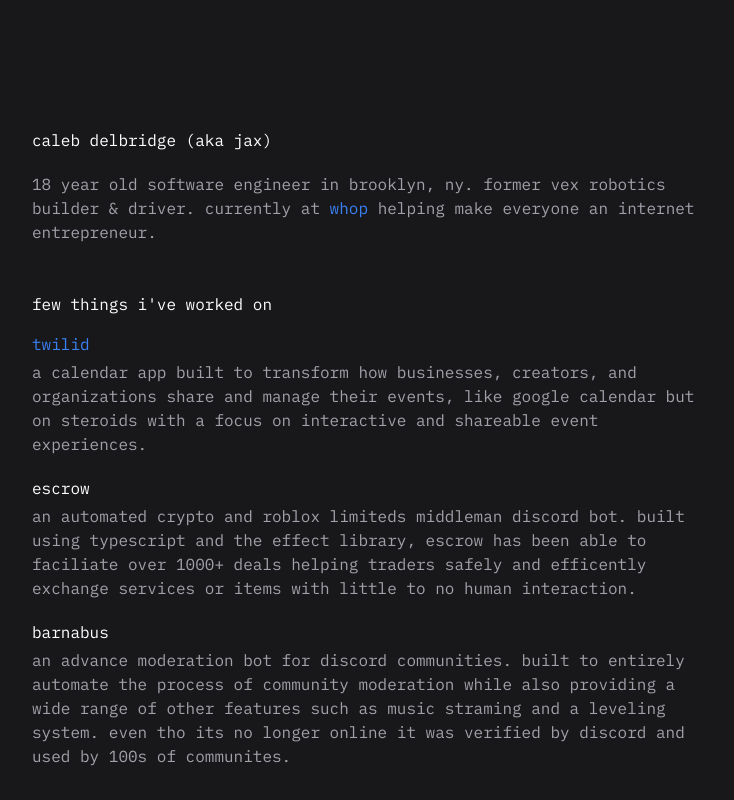
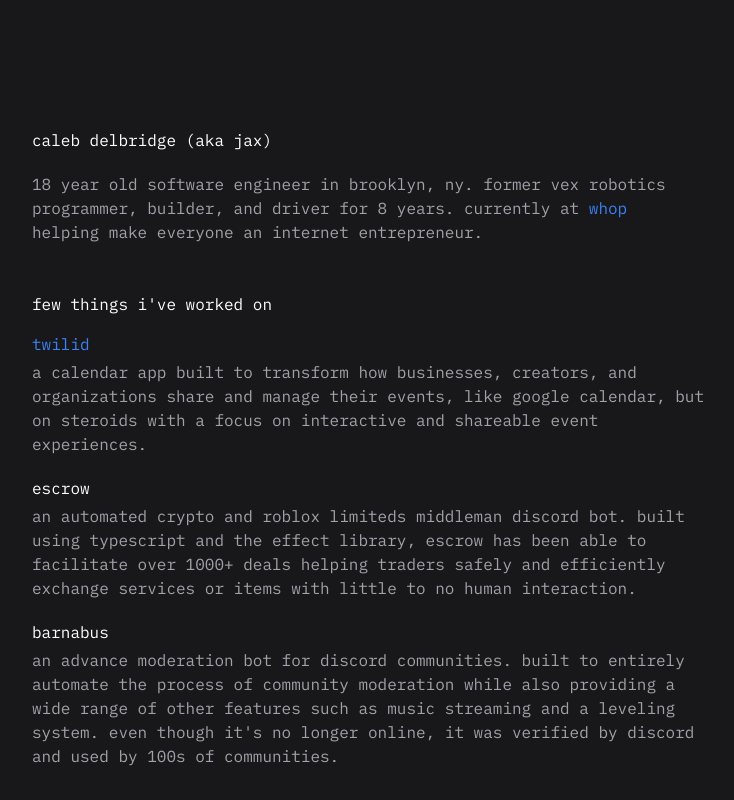
Before and after one commit to Jaxenormus/my-website, an Astro site: page / in a window 1280 px wide. Shown: the top 800 px of the page, without its empty margins (272-1006 px from the left). Built offline with nearby package versions, Linux system fonts and the light colour scheme; Astro itself is replaced by a stand-in of ours.

Commit message:
improve copy

```diff
--- a/src/pages/index.astro
+++ b/src/pages/index.astro
@@ -56,25 +56,28 @@
     <div class="space-y-5">
       <h1>caleb delbridge (aka jax)</h1>
       <p class="text-zinc-400">
-        {age} year old software engineer in brooklyn, ny. former vex robotics
-        builder & driver. currently at <Link href="https://whop.com">whop</Link>
-         helping make everyone an internet entrepreneur.
+        <span
+          >{age} year old software engineer in brooklyn, ny. former vex robotics
+          programmer, builder, and driver for 8 years. currently at</span
+        >
+        <Link href="https://whop.com">whop</Link>
+        <span>helping make everyone an internet entrepreneur.</span>
       </p>
     </div>
     <Section id="projects" title="few things i've worked on">
       <div class="space-y-5">
         <Project
           title="twilid"
-          description="a calendar app built to transform how businesses, creators, and organizations share and manage their events, like google calendar but on steroids with a focus on interactive and shareable event experiences."
+          description="a calendar app built to transform how businesses, creators, and organizations share and manage their events, like google calendar, but on steroids with a focus on interactive and shareable event experiences."
           link="https://new.twilid.com"
         />
         <Project
           title="escrow"
-          description="an automated crypto and roblox limiteds middleman discord bot. built using typescript and the effect library, escrow has been able to faciliate over 1000+ deals helping traders safely and efficently exchange services or items with little to no human interaction."
+          description="an automated crypto and roblox limiteds middleman discord bot. built using typescript and the effect library, escrow has been able to facilitate over 1000+ deals helping traders safely and efficiently exchange services or items with little to no human interaction."
         />
         <Project
           title="barnabus"
-          description="an advance moderation bot for discord communities. built to entirely automate the process of community moderation while also providing a wide range of other features such as music straming and a leveling system. even tho its no longer online it was verified by discord and used by 100s of communites."
+          description="an advance moderation bot for discord communities. built to entirely automate the process of community moderation while also providing a wide range of other features such as music streaming and a leveling system. even though it's no longer online, it was verified by discord and used by 100s of communities."
         />
       </div>
     </Section>
```
